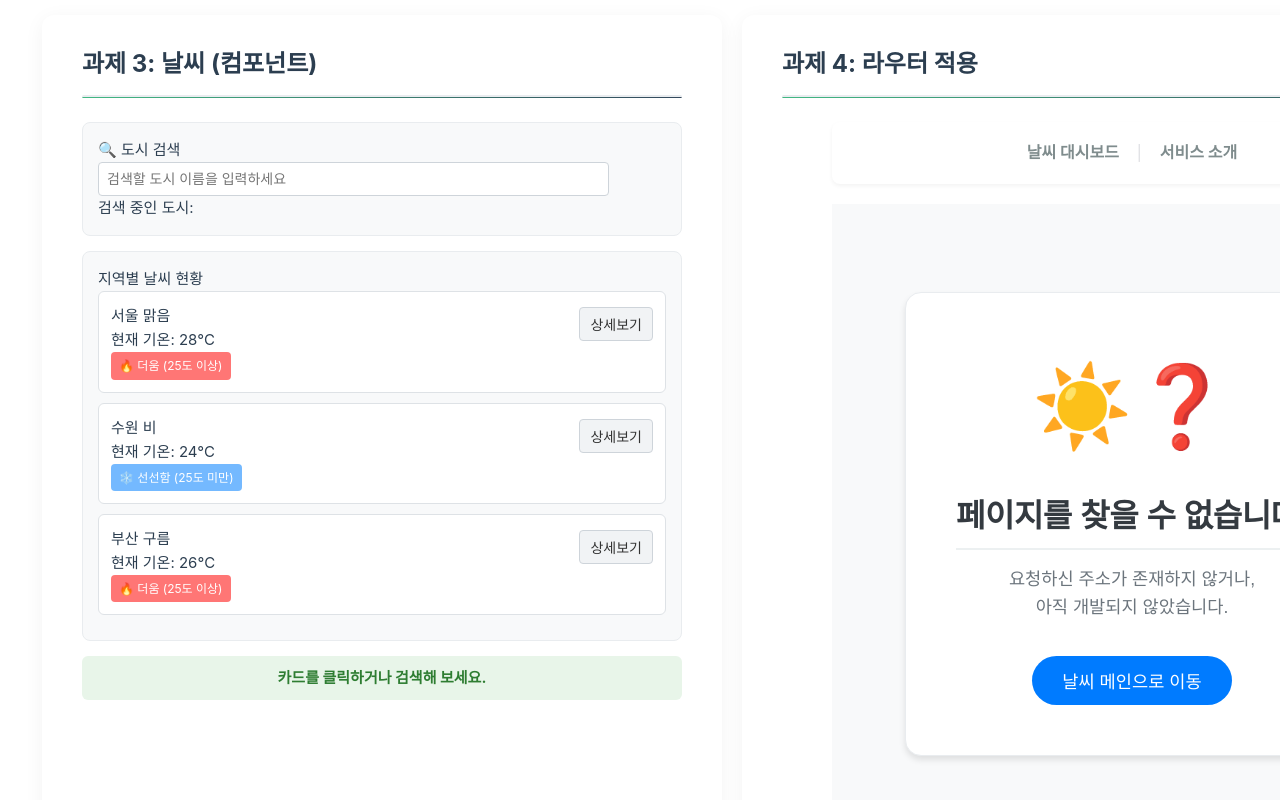
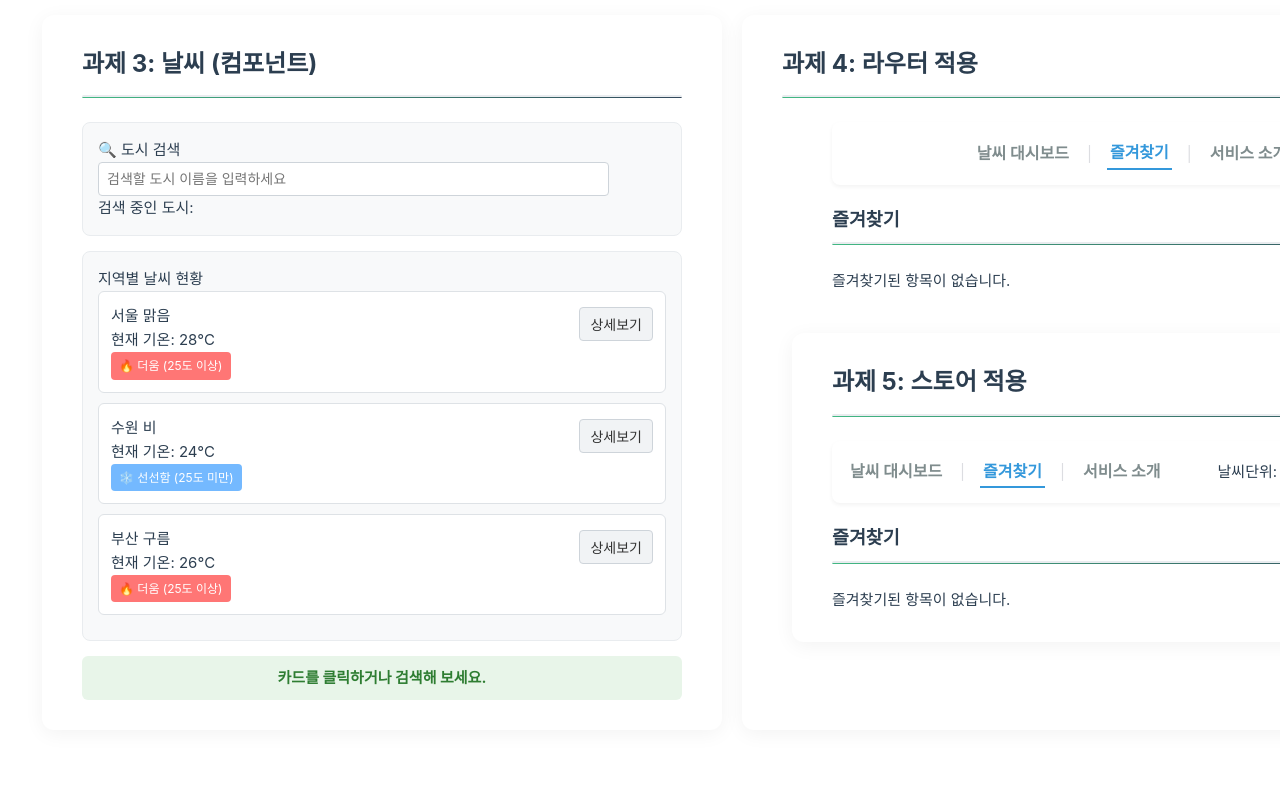
Before and after one commit to dewevrei/skala-vue, a Vue app: page /favorites in a window 1280 px wide. Shown: the part 820-1620 px from the top of the page. After the commit the page ends 1590 px from the top, so only its background shows below. Built offline with nearby package versions, Linux system fonts and the light colour scheme.

Commit message:
feat: WeatherFavoriteView view 추가

```diff
--- a/src/ExerciseApp.vue
+++ b/src/ExerciseApp.vue
@@ -32,6 +32,8 @@ import UnitToggler from './components/exercise/UnitToggler.vue'
       <nav class="navigation-bar">
         <RouterLink to="/" class="nav-item"> 날씨 대시보드</RouterLink>
         <span class="divider">|</span>
+        <RouterLink to="/favorites" class="nav-item"> 즐겨찾기</RouterLink>
+        <span class="divider">|</span>
         <RouterLink to="/about" class="nav-item"> 서비스 소개</RouterLink>
       </nav>
       <main>
@@ -45,6 +47,8 @@ import UnitToggler from './components/exercise/UnitToggler.vue'
         <nav class="navigation-bar">
           <RouterLink to="/" class="nav-item"> 날씨 대시보드</RouterLink>
           <span class="divider">|</span>
+          <RouterLink to="/favorites" class="nav-item"> 즐겨찾기</RouterLink>
+          <span class="divider">|</span>
           <RouterLink to="/about" class="nav-item"> 서비스 소개</RouterLink>
           <UnitToggler />
         </nav>
--- a/src/router/index.js
+++ b/src/router/index.js
@@ -13,6 +13,11 @@ const routes = [
     component: () => import('../views/WeatherAboutView.vue'),
   },
   {
+    path: '/favorites',
+    name: 'WeatherFavorite',
+    component: () => import('../views/WeatherFavoriteView.vue'),
+  },
+  {
     path: '/weather/:cityId',
     name: 'WeatherDetail',
     component: () => import('../views/WeatherDetailView.vue'),
--- /dev/null
+++ b/src/views/WeatherFavoriteView.vue
@@ -0,0 +1,7 @@
+<template>
+  <div>
+    <h3>즐겨찾기</h3>
+    <hr />
+    <p>즐겨찾기된 항목이 없습니다.</p>
+  </div>
+</template>
--- a/src/views/WeatherHomeView.vue
+++ b/src/views/WeatherHomeView.vue
@@ -53,9 +53,11 @@ onMounted(() => {
 })
 
 watch(searchQuery, (newQuery) => {
+  const normalizedQuery = newQuery.trim()
+
   router.push({
     path: route.path,
-    query: { search: newQuery || undefined },
+    query: { search: normalizedQuery || undefined },
   })
 })
 
```
